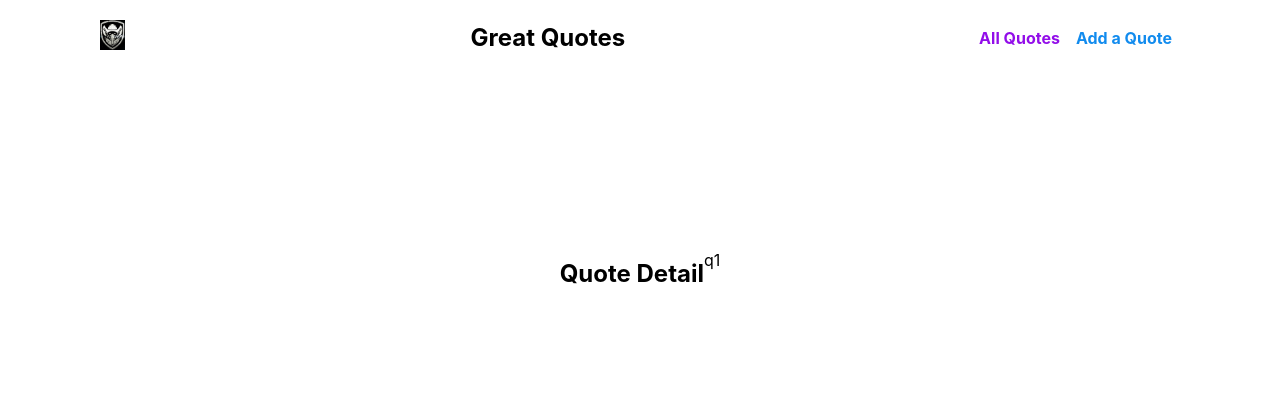
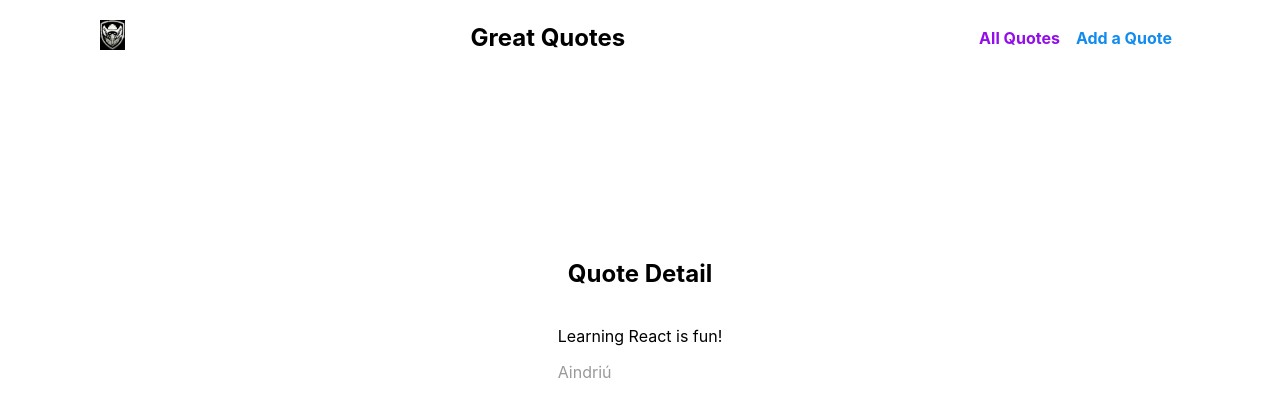
Before and after one commit to aindriu80/academind-react-routes, a React (Create React App) app: page /quotes/q1 in a window 1280 px wide. Shown: the top 416 px of the page. Built offline with nearby package versions, Linux system fonts and the light colour scheme.

Commit message:
Outputting Data on the details page

```diff
--- /dev/null
+++ b/src/components/quotes/DummyQuotes.js
@@ -0,0 +1,6 @@
+export const DummyQuotes = [
+  { id: 'q1', author: 'Aindriú', text: 'Learning React is fun!' },
+  { id: 'q2', author: 'Neptune', text: 'Learning React is fabulous!' },
+]
+
+export default { DummyQuotes }
--- /dev/null
+++ b/src/components/quotes/HighlightedQuote.js
@@ -0,0 +1,13 @@
+// import classes from './HighlightedQuote.module.css';
+
+const HighlightedQuote = (props) => {
+  return (
+    // <figure className={classes.quote}>
+    <figure>
+      <p>{props.text}</p>
+      <figcaption>{props.author}</figcaption>
+    </figure>
+  )
+}
+
+export default HighlightedQuote
--- a/src/components/quotes/QuoteItem.js
+++ b/src/components/quotes/QuoteItem.js
@@ -1,20 +1,23 @@
-// import classes from './QuoteItem.module.css';
+import { Fragment } from 'react'
+import { Link } from 'react-router-dom'
 import '../../mvp.css'
 
 const QuoteItem = (props) => {
   return (
-    // <li className={classes.item}>
     <form>
-      <>
+      <Fragment>
         <figure>
           <blockquote>
             <p>{props.text}</p>
           </blockquote>
           <figcaption>{props.author}</figcaption>
         </figure>
-        {/* <a className="btn">View Fullscreen</a> */}
-        <button className="btn">View Fullscreen</button>
-      </>
+        <Link to={`/quotes/${props.id}`}>
+          <button className="btn" to={`/quotes/${props.id}`}>
+            View Fullscreen
+          </button>
+        </Link>
+      </Fragment>
     </form>
   )
 }
--- a/src/pages/QuoteDetail.js
+++ b/src/pages/QuoteDetail.js
@@ -1,21 +1,32 @@
 import { Fragment } from 'react'
 import { Route, useParams } from 'react-router-dom'
 
+import HighlightedQuote from '../components/quotes/HighlightedQuote'
 import Comments from '../components/comments/Comments'
+import { DummyQuotes } from '../components/quotes/DummyQuotes'
 
 const QuoteDetail = () => {
   const params = useParams()
 
+  const quote = DummyQuotes.find((quote) => quote.id === params.quoteId)
+
+  if (!quote) {
+    return <section>No quote found</section>
+  }
+
   return (
-    <>
+    <Fragment>
       <section>
         <h1>Quote Detail</h1>
-        <p>{params.quoteId}</p>
+      </section>
+      <section>
+        <HighlightedQuote text={quote.text} author={quote.author} />
+        {/* <p>{params.quoteId}</p> */}
       </section>
       <Route path={`/quotes/${params.quoteId}/comments`}>
         <Comments />
       </Route>
-    </>
+    </Fragment>
   )
 }
 export default QuoteDetail
```
